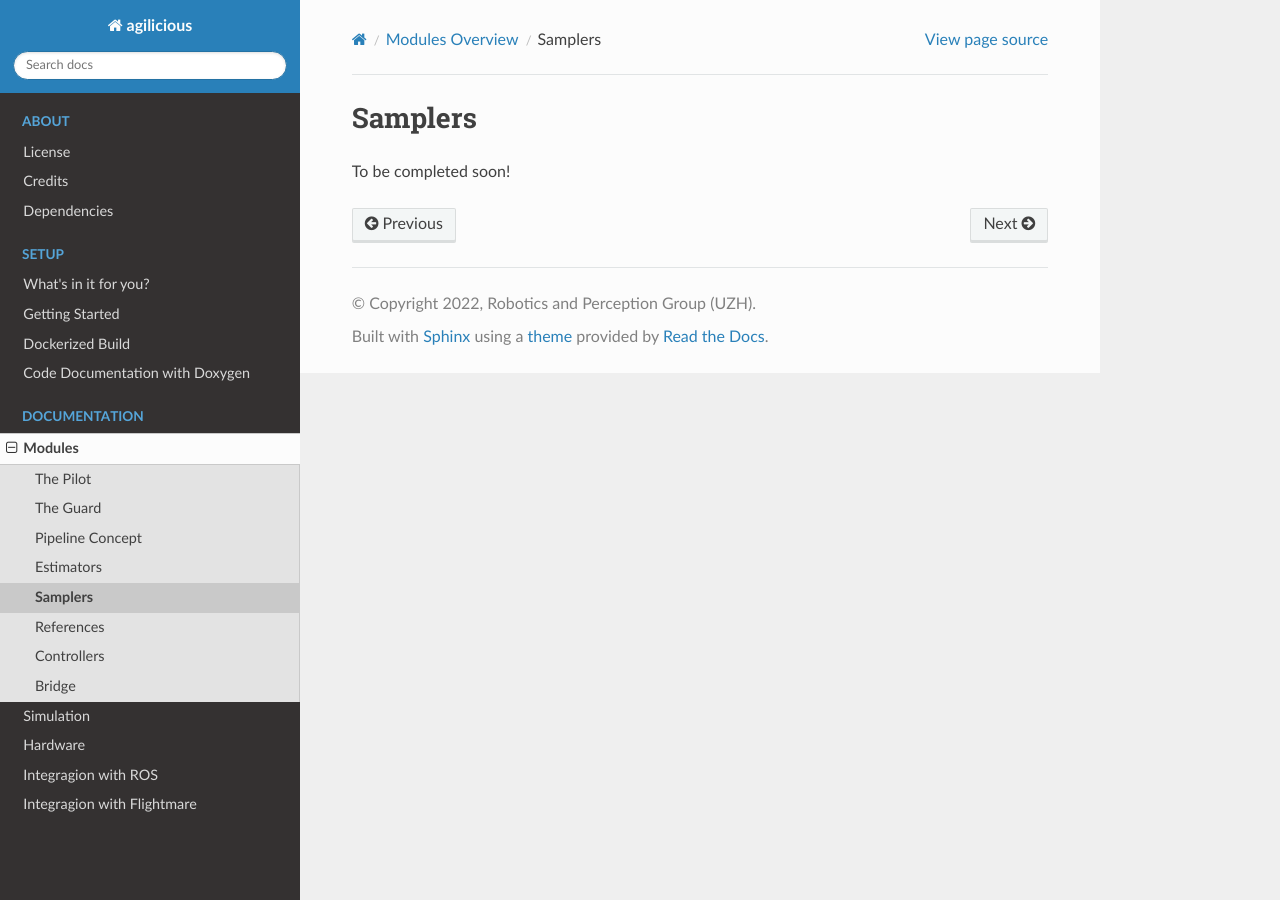
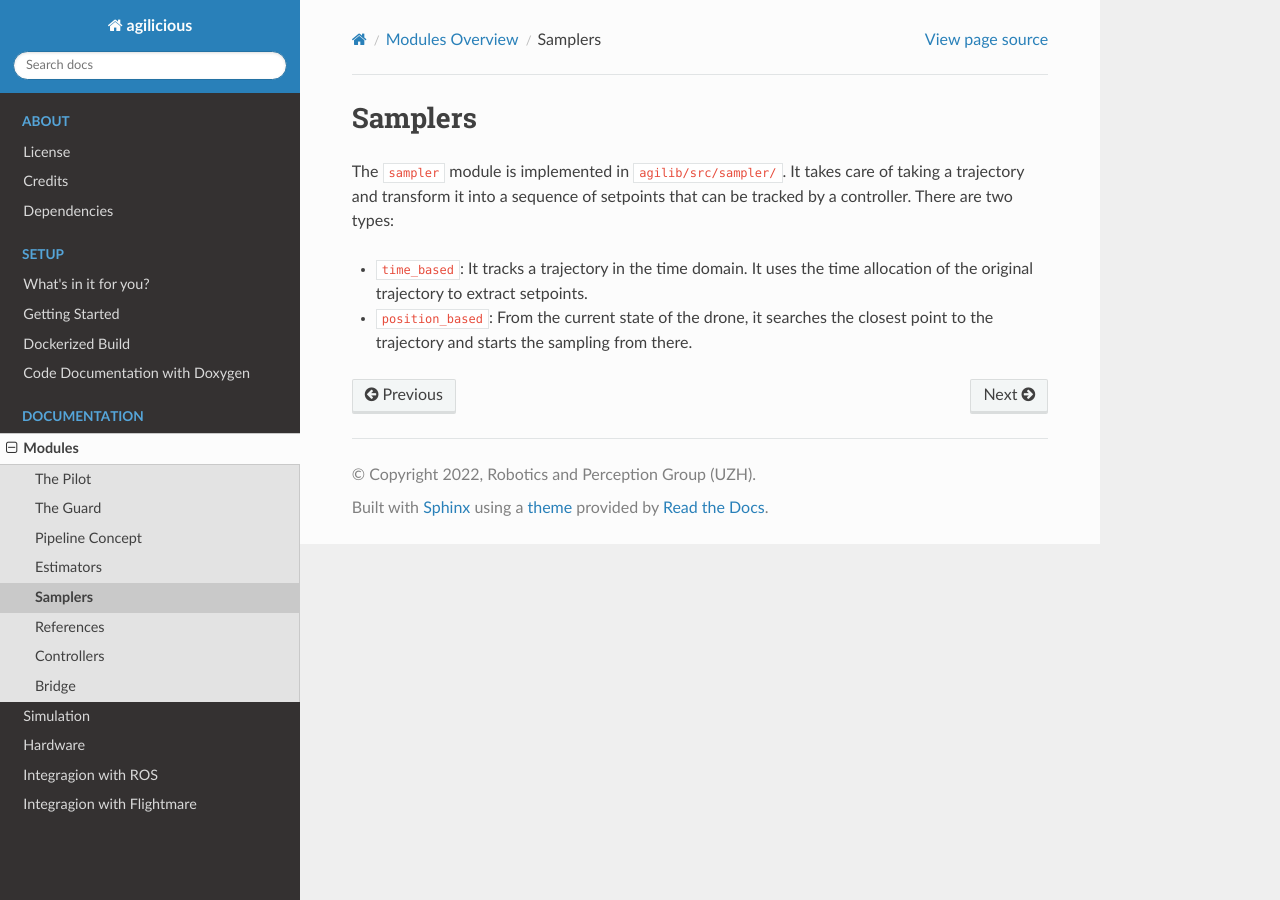
Before and after one commit to uzh-rpg/agilicious, a Sphinx documentation site: the page built from docs/modules/sampler.rst, in a window 1280 px wide. Built offline with Sphinx 7.4.7 and the Read the Docs theme 2.0.0, drawn with Linux system fonts in a browser that asks for light colours.

Commit message:
Added sampler reference

```diff
--- a/docs/modules/references.rst
+++ b/docs/modules/references.rst
@@ -2,4 +2,7 @@
 References
 ##########
 
-To be completed soon!
+The :code:`reference` module is implemented in :code:`agilib/src/references/`. It implements different ways of generating trajectories:
+
+- :code:`polynomial_trajectories`: Using the eigen library, it implements a way of generating polynomials of arbitrary high order of magnitude that can be constrained in its different derivatives. A cost function can be minimized when solving for the polynomials, allowing for generation of minimum snap, minimum jerk, or other types of polynomials.
+- :code:`sampled_trajectories`: Gets a sequence of previously sampled waypoints and converts it into a trajectory.
--- a/docs/modules/sampler.rst
+++ b/docs/modules/sampler.rst
@@ -2,4 +2,7 @@
 Samplers
 ########
 
-To be completed soon!
+The :code:`sampler` module is implemented in :code:`agilib/src/sampler/`. It takes care of taking a trajectory and transform it into a sequence of setpoints that can be tracked by a controller. There are two types:
+
+- :code:`time_based`: It tracks a trajectory in the time domain. It uses the time allocation of the original trajectory to extract setpoints.
+- :code:`position_based`: From the current state of the drone, it searches the closest point to the trajectory and starts the sampling from there.
```
